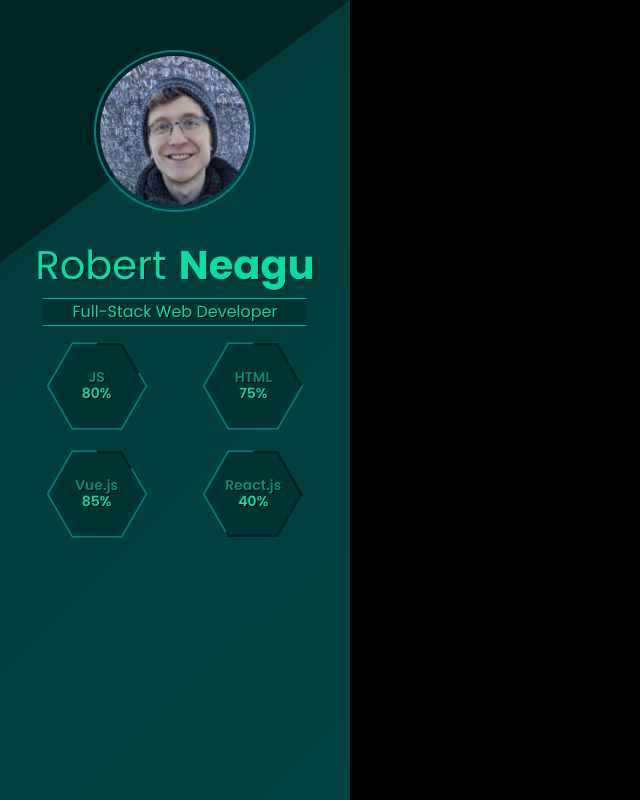
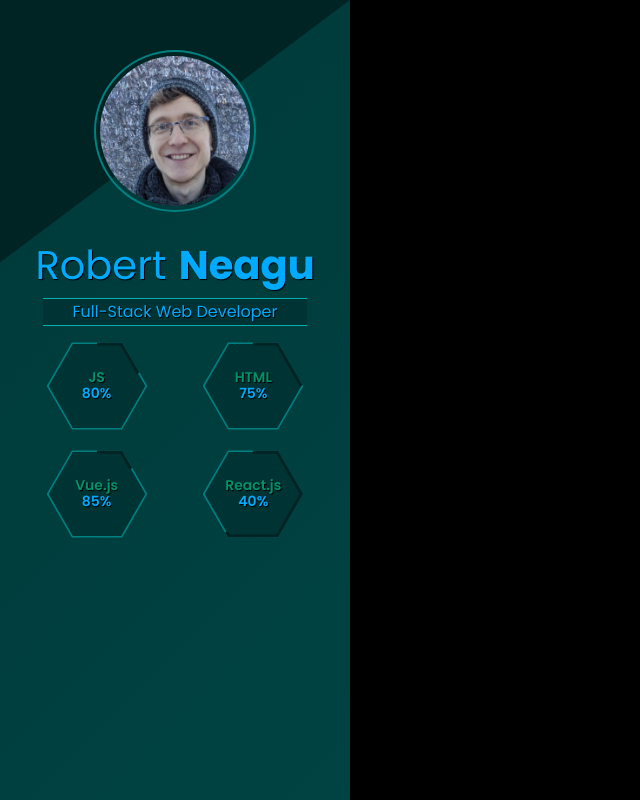
Before and after one commit to rdneagu/my-cv-source, a Vue app: page / in a window 1280 px wide. Shown: the whole page, without its empty margins (0-640 px from the left). Built offline with nearby package versions, Linux system fonts and the light colour scheme.

Commit message:
Switch main color to #00aaff

```diff
--- a/src/App.vue
+++ b/src/App.vue
@@ -19,7 +19,7 @@ html, body, #app {
   -webkit-font-smoothing: antialiased;
   -moz-osx-font-smoothing: grayscale;
   text-align: center;
-  color: $teal;
+  color: $color-cyan;
   text-shadow: 1px 1px 1px black;
 
   > * { flex: 1; }
```
